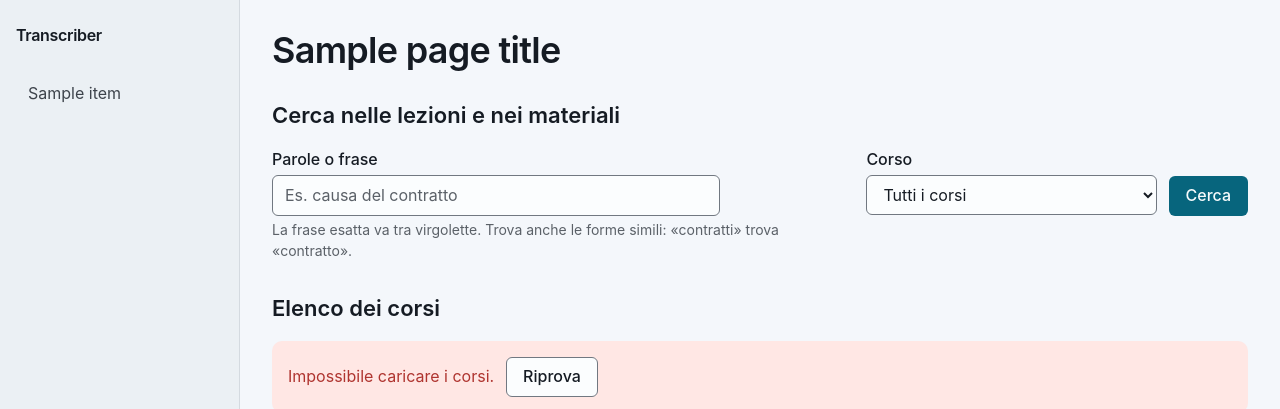
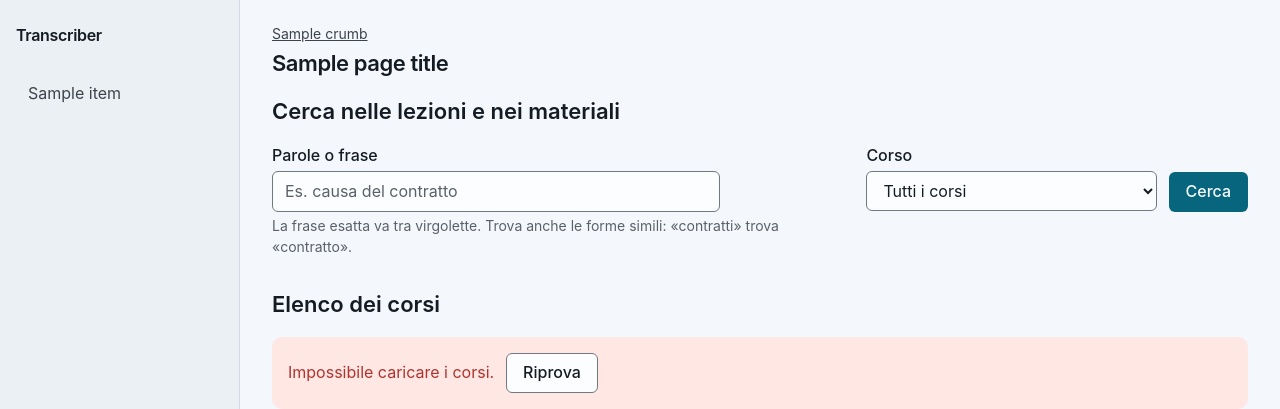
Before and after one commit to AndreaBonn/speech-to-text, a Python web app: template src/sbobina/web/templates/corsi.html in a window 1280 px wide. Shown: the top 409 px of the page. Run offline with Jinja, Linux system fonts and the light colour scheme; the template is opened without the code that fills it: most values are stand-ins (such as "Sample title", 1, 10 or a date in 2020).

Commit message:
feat(ui): S1 compact page title and course path above course pages
Pages below a course show Corsi › <course> instead of a loose course link;
base.html exposes a page_heading block so a page can replace its title.

```diff
--- a/src/sbobina/web/pages.py
+++ b/src/sbobina/web/pages.py
@@ -16,7 +16,7 @@ from sbobina.web.job_models import JobRecord
 from sbobina.web.job_store import JobStore
 from sbobina.web.lecture_title import reader_title as _reader_title
 from sbobina.web.model_service import list_whisper_models, ollama_status
-from sbobina.web.pages_nav import build_nav
+from sbobina.web.pages_nav import build_nav, course_breadcrumbs
 
 router = APIRouter()
 templates = Jinja2Templates(directory=Path(__file__).parent / "templates")
@@ -272,6 +272,7 @@ def documento(
         not_found=False,
         course_key=key,
         course_label=course.label,
+        breadcrumbs=course_breadcrumbs(key=key, label=course.label),
         doc_id=doc_id,
         filename=document.filename,
     )
--- a/src/sbobina/web/pages_esercitazione.py
+++ b/src/sbobina/web/pages_esercitazione.py
@@ -8,6 +8,7 @@ from sbobina.courses import course_key
 from sbobina.web.errors import AttemptUnreadableError, NotFoundError
 from sbobina.web.job_store import JobStore
 from sbobina.web.pages import JobStoreDep, render_page
+from sbobina.web.pages_nav import course_breadcrumbs
 from sbobina.web.practice_store import load_attempt
 
 router = APIRouter()
@@ -59,6 +60,7 @@ def esercitazione(
         not_found=False,
         course_key=key,
         course_label=course.label,
+        breadcrumbs=course_breadcrumbs(key=key, label=course.label),
         attempt_id=attempt_id,
         generation_id=attempt.generation_id,
     )
--- a/src/sbobina/web/pages_generazione.py
+++ b/src/sbobina/web/pages_generazione.py
@@ -13,6 +13,7 @@ from sbobina.web.errors import GenerationUnreadableError, NotFoundError
 from sbobina.web.generation_store import load_generation
 from sbobina.web.job_store import JobStore
 from sbobina.web.pages import JobStoreDep, render_page
+from sbobina.web.pages_nav import course_breadcrumbs
 
 router = APIRouter()
 logger = logging.getLogger("sbobina")
@@ -61,6 +62,9 @@ def generazione(
         damaged=damaged,
         course_key=key,
         course_label=course.label if course is not None else key,
+        breadcrumbs=course_breadcrumbs(
+            key=key, label=course.label if course is not None else key
+        ),
         generation_id=gen_id,
         topic=record.topic if record is not None else "",
     )
--- a/src/sbobina/web/static/css/base.css
+++ b/src/sbobina/web/static/css/base.css
@@ -168,11 +168,13 @@ body {
   padding: var(--space-lg) var(--space-xl);
 }
 
+/* S1: a work tool, not a poster. The title names the place; the rail
+   already says which section it belongs to. */
 .page-title {
-  font-size: var(--text-2xl);
+  font-size: var(--text-lg);
   font-weight: var(--weight-semibold);
   letter-spacing: var(--tracking-display);
-  margin: 0 0 var(--space-lg);
+  margin: 0 0 var(--space-md);
 }
 
 .section-title {
@@ -242,3 +244,19 @@ body {
     padding: var(--space-md);
   }
 }
+
+
+/* S1: path above the title of pages that belong to a course or a lecture. */
+.breadcrumbs {
+  display: flex;
+  flex-wrap: wrap;
+  align-items: center;
+  gap: var(--space-2xs) var(--space-xs);
+  font-size: var(--text-sm);
+  color: var(--color-ink-3);
+  margin: 0 0 var(--space-2xs);
+}
+
+.breadcrumbs a {
+  color: var(--color-ink-2);
+}
--- a/src/sbobina/web/templates/base.html
+++ b/src/sbobina/web/templates/base.html
@@ -55,7 +55,12 @@
       <div id="system-banner" class="banner-region" aria-live="polite"></div>
       <div id="engine-warning-banner" class="banner-region" aria-live="polite"></div>
       <main id="main-content">
-        <h1 class="page-title">{{ page_title }}</h1>
+        {% if breadcrumbs %}
+        <nav class="breadcrumbs" aria-label="Percorso">
+          {% for crumb in breadcrumbs %}{% if not loop.first %}<span class="breadcrumbs__sep" aria-hidden="true">›</span>{% endif %}<a href="{{ crumb.href }}">{{ crumb.label }}</a>{% endfor %}
+        </nav>
+        {% endif %}
+        {% block page_heading %}<h1 class="page-title">{{ page_title }}</h1>{% endblock %}
         {% block content %}{% endblock %}
       </main>
     </div>
--- a/src/sbobina/web/templates/documento.html
+++ b/src/sbobina/web/templates/documento.html
@@ -13,9 +13,6 @@
   <div class="reader__toolbar">
     <div class="reader__toolbar-title">
       <h2 class="reader__title">{{ filename }}</h2>
-      <p class="reader__subtitle">
-        <a class="table__link" href="/corsi?corso={{ course_key | urlencode }}">{{ course_label }}</a>
-      </p>
     </div>
     <div class="reader__toolbar-actions">
       <a class="btn btn--ghost"
--- a/src/sbobina/web/templates/esercitazione.html
+++ b/src/sbobina/web/templates/esercitazione.html
@@ -21,9 +21,6 @@
   data-attempt-id="{{ attempt_id }}"
 >
   <div class="practice__head">
-    <p class="practice__course">
-      <a class="table__link" href="/corsi?corso={{ course_key | urlencode }}">{{ course_label }}</a>
-    </p>
     <p id="esercitazione-progress" class="practice__progress" role="status" aria-live="polite"></p>
   </div>
 
--- a/src/sbobina/web/templates/generazione.html
+++ b/src/sbobina/web/templates/generazione.html
@@ -20,9 +20,6 @@
   data-generation-id="{{ generation_id }}"
 >
   <div class="practice__head">
-    <p class="practice__course">
-      <a class="table__link" href="/corsi?corso={{ course_key | urlencode }}">{{ course_label }}</a>
-    </p>
     {% if topic %}<p class="practice__progress">Argomento: {{ topic }}</p>{% endif %}
   </div>
   <div id="generazione-detail" class="generations__detail" aria-live="polite"></div>
```
Also changed, not shown: src/sbobina/web/pages_nav.py (+9 -0 lines), tests/web/test_pages_breadcrumbs.py (added, +34 -0 lines).
